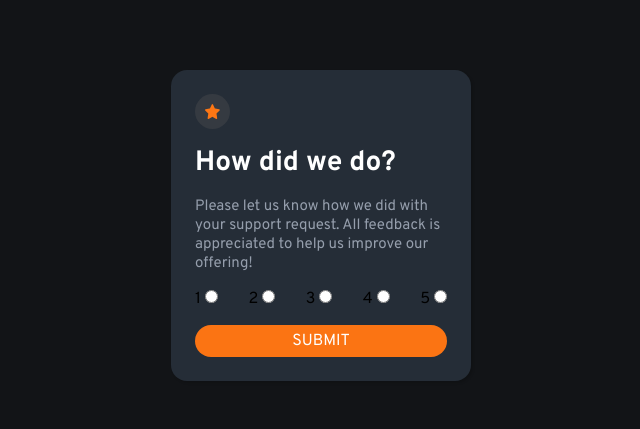
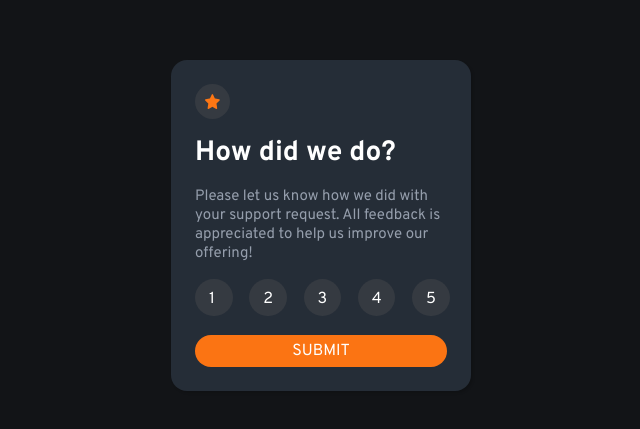
Before and after one commit to naiiiden/interactive-rating-component, a plain HTML site: page index.html in a window 1280 px wide. Shown: the part 175-604 px from the top of the page, without its empty margins (319-959 px from the left). Drawn offline with Linux system fonts and the light colour scheme.

Commit message:
style radio buttons

```diff
--- a/index.html
+++ b/index.html
@@ -18,29 +18,29 @@
       <p>Please let us know how we did with your support request. All feedback is appreciated to help us improve our offering!</p>
       <form>
         <div class="radio--container">
-          <label for="1">
+          <label for="1" class="container">
             <span class="number">1</span>
-            <input type="radio" id="1"/>
+            <input type="radio" id="1" name="number"/>
             <span class="checkmark"></span>
           </label>
-          <label for="2">
+          <label for="2" class="container">
             <span class="number">2</span>
-            <input type="radio" id="2"/>
+            <input type="radio" id="2" name="number"/>
             <span class="checkmark"></span>
           </label>
-          <label for="3">
+          <label for="3" class="container">
             <span class="number">3</span>
-            <input type="radio" id="3"/>
+            <input type="radio" id="3" name="number"/>
             <span class="checkmark"></span>
           </label>
-          <label for="4">
+          <label for="4" class="container">
             <span class="number">4</span>
-            <input type="radio" id="4"/>
+            <input type="radio" id="4" name="number"/>
             <span class="checkmark"></span>
           </label>
-          <label for="5">
+          <label for="5" class="container">
             <span class="number">5</span>
-            <input type="radio" id="5"/>
+            <input type="radio" id="5" name="number"/>
             <span class="checkmark"></span>
           </label>
         </div>
--- a/style/general.scss
+++ b/style/general.scss
@@ -100,4 +100,50 @@ main {
         }
     }
 
+    /* The container */
+.container {
+    display: block;
+    position: relative;
+    padding-left: 35px;
+    margin-bottom: 2.5rem;
+    cursor: pointer;
+    font-size: 1rem;
+    user-select: none;
+  }
+
+  .container input {
+    position: absolute;
+    opacity: 0;
+    cursor: pointer;
+  }
+
+  .checkmark {
+    position: absolute;
+    top: 0;
+    left: 0;
+    height: 37.5px;
+    width: 37.5px;
+    background: hsl(215, 10%, 23%);
+    border-radius: 50%;
+    transition: .2s;
+  }
+  .container:hover input ~ .checkmark {
+    background-color: $light-grey;
+    transition: .2s;
+  }
+
+  .container input:checked ~ .checkmark {
+    background-color: $orange;
+    transition: .2s;
+  }
+
+  .number {
+    position: absolute;
+    left: 14px;
+    top: 10px;
+    z-index: 1;
+    color: $white;
+    transition: .2s;
+  }
+
 }
```
Also changed, not shown: style/general.css, 1 other file.
